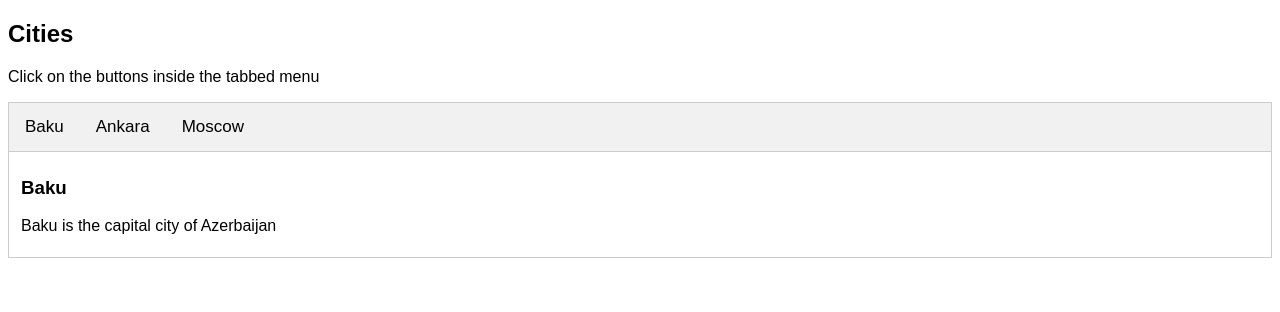
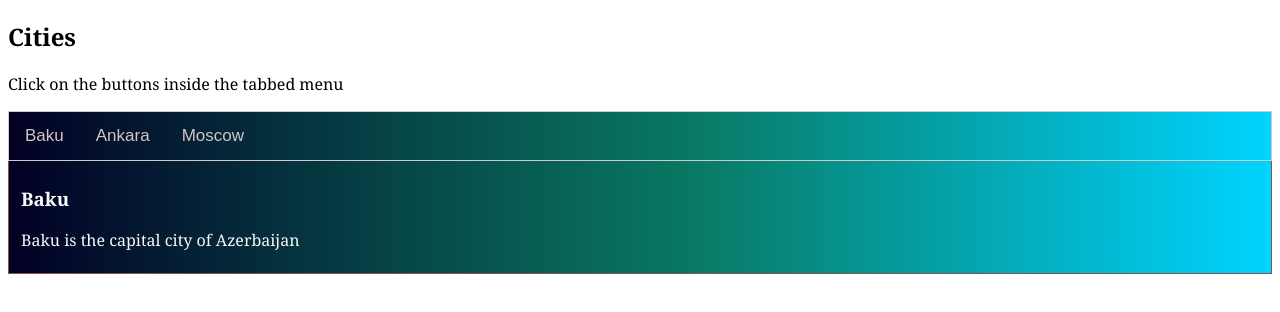
Before and after one commit to AyazAlakbar/Js-Navigation-Events, a plain HTML site: page assets/index.html in a window 1280 px wide. Both pictures are taken after a click on the button "Baku". Drawn offline with Linux system fonts and the light colour scheme.

Commit message:
new update

```diff
--- a/assets/css/style.css
+++ b/assets/css/style.css
@@ -1,10 +1,11 @@
 body{
-    font-family: Arial, Helvetica, sans-serif;
+    font-family:Georgia, 'Times New Roman', Times, serif ;
 }
 .tab{
 overflow: hidden;
 border: 1px solid #ccc;
-background-color: #f1f1f1;
+color: white;
+background: linear-gradient(90deg, rgba(2,0,36,1) 0%, rgba(9,121,99,1) 54%, rgba(0,212,255,1) 100%);
 }
 
 .tab button{
@@ -14,18 +15,27 @@ background-color: #f1f1f1;
   outline: none;
   cursor: pointer;
   padding: 14px 16px;
-  transition: 0.3s;
+  transition: 0.6s;
   font-size: 17px;
 }
 
 .tab button:hover{
-    background-color: #ccc;
+    background-color: #63a6e0;
 
 }
 
 .tabcontent{
     display: none;
     padding: 6px 12px;
-    border: 1px solid #ccc;
+    border: 1px solid #855252;
     border-top: none;
+    color: rgb(248, 249, 248);
+    background: rgb(2,0,36);
+background: linear-gradient(90deg, rgba(2,0,36,1) 0%, rgba(9,121,99,1) 54%, rgba(0,212,255,1) 100%);
+
+
 }
+
+.tabcontent:hover{
+    transition: 0.5s;
+}
--- a/assets/index.html
+++ b/assets/index.html
@@ -11,9 +11,9 @@
     <h2>Cities</h2>
     <p>Click on the buttons inside the tabbed menu</p>
     <div class="tab">
-        <button class="tablinks" onclick="openCity(event,'Baku')">Baku</button>
-        <button class="tablinks" onclick="openCity(event,'Ankara')">Ankara</button>
-        <button class="tablinks" onclick="openCity(event,'Moscow')">Moscow</button>
+        <button style="color: rgb(210, 197, 197);" class="tablinks" onclick="openCity(event,'Baku')">Baku</button>
+        <button style="color: rgb(210, 197, 197);" class="tablinks" onclick="openCity(event,'Ankara')">Ankara</button>
+        <button style="color: rgb(210, 197, 197);" class="tablinks" onclick="openCity(event,'Moscow')">Moscow</button>
     </div>
     <div id="Baku" class="tabcontent">
         <h3>Baku</h3>
```
Also changed, not shown: assets2/index.html (added, +15 -0 lines), assets2/js/script.js (added, +41 -0 lines).
